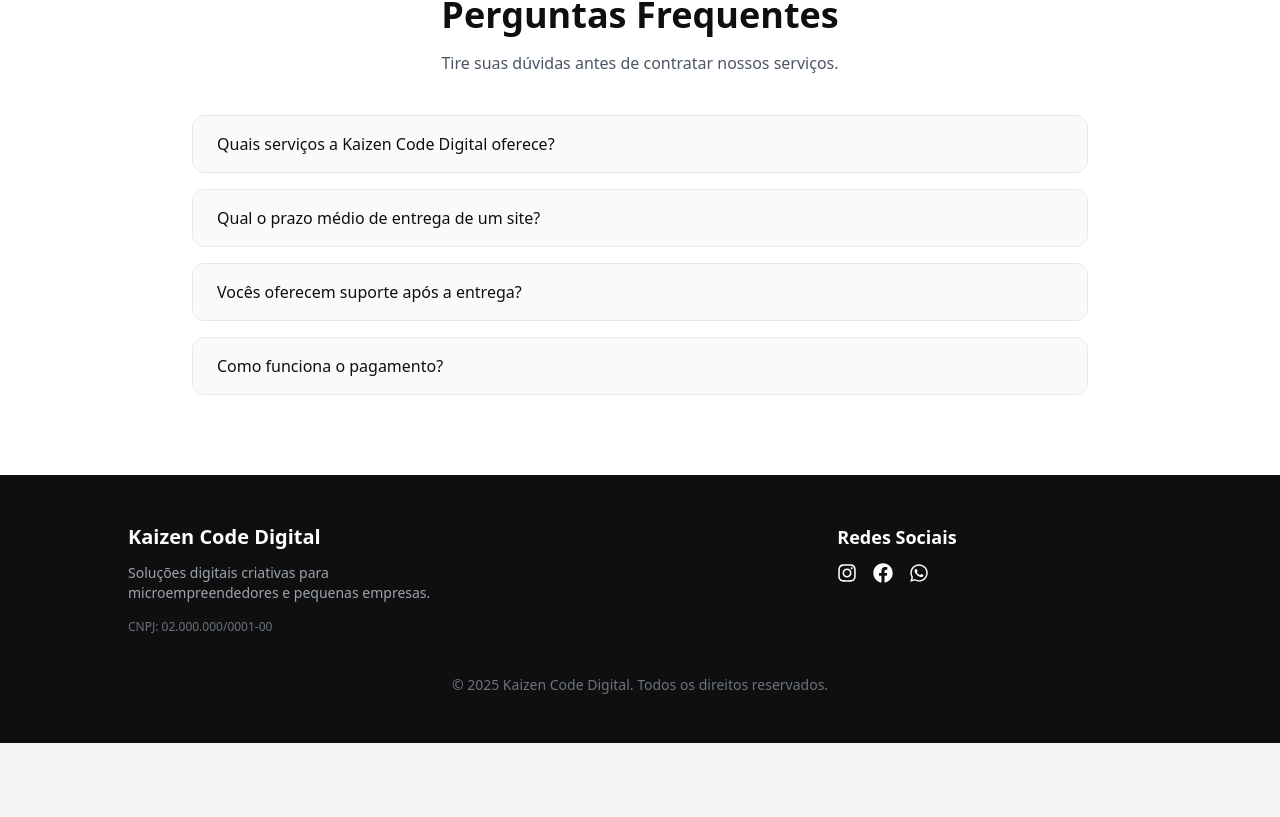
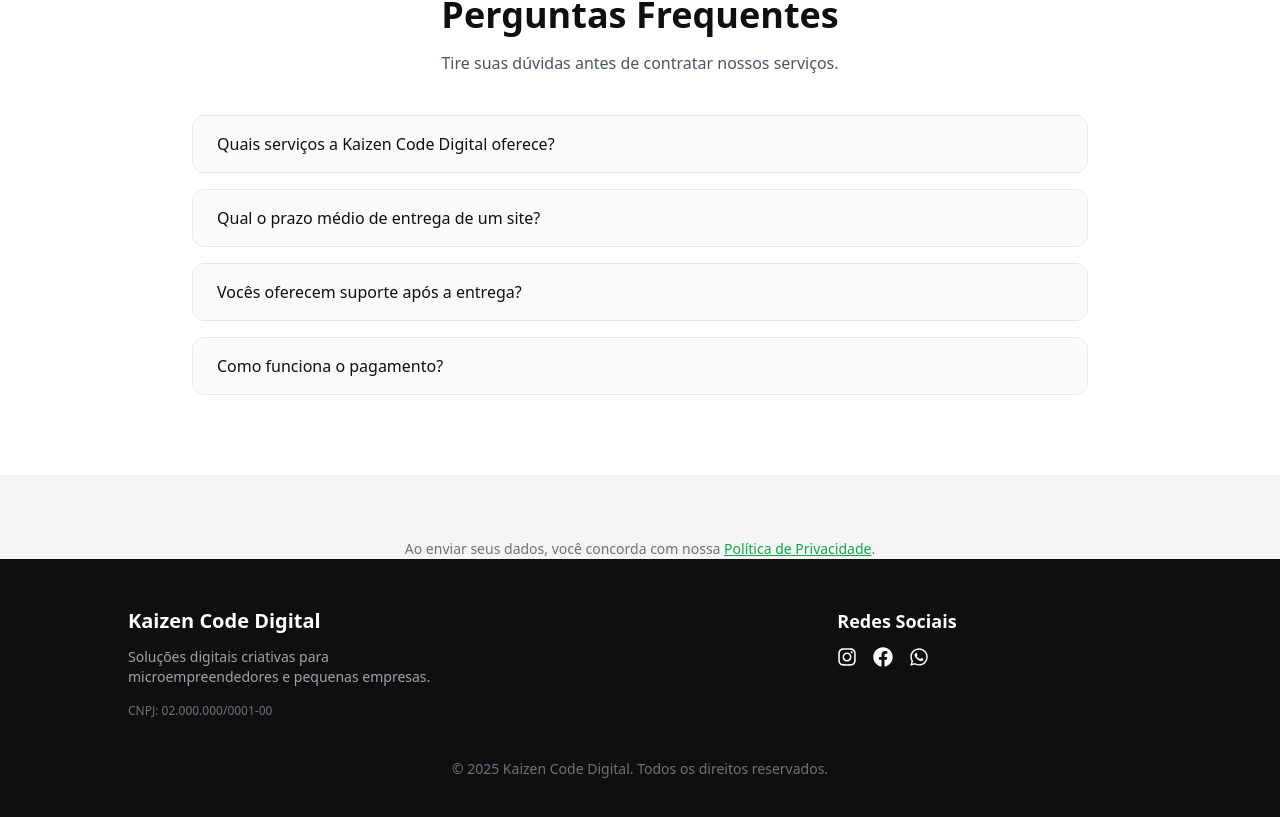
Before and after one commit to adriolivdev/kaizen-landingV2, a React (Vite) app: page / in a window 1280 px wide. Shown: the part 5225-6042 px from the top of the page. Before the commit the page ends 5968 px from the top, so only its background shows below. Built offline with nearby package versions, Linux system fonts and the light colour scheme.

Commit message:
style: update

```diff
--- a/src/pages/Home.tsx
+++ b/src/pages/Home.tsx
@@ -1,4 +1,3 @@
-// src/pages/Home.tsx
 import Header from '../components/Header';
 import Footer from '../components/Footer';
 import HeroSection from '../components/Hero';
@@ -11,6 +10,7 @@
 import WhatsAppFloatButton from '../components/WhatsAppFloatButton';
 import Testimonials from '../components/Testimonials';
 import FAQSection from '../components/FAQSection';
+import { Link } from 'react-router-dom';
 
 export default function Home() {
   return (
@@ -22,10 +22,18 @@
         <PortfolioSection />
         <OrcamentoEtapasSection />
         <OnboardingSection />
-        <Testimonials/>
+        <Testimonials />
         <SocialSection />
         <ContactSection />
-        <FAQSection/>
+        <FAQSection />
+
+        <div className="text-center mt-16 text-sm text-gray-500">
+          Ao enviar seus dados, você concorda com nossa{' '}
+          <Link to="/politica" className="text-primary underline hover:brightness-110">
+            Política de Privacidade
+          </Link>.
+        </div>
+
         <WhatsAppFloatButton />
       </main>
       <Footer />
```
